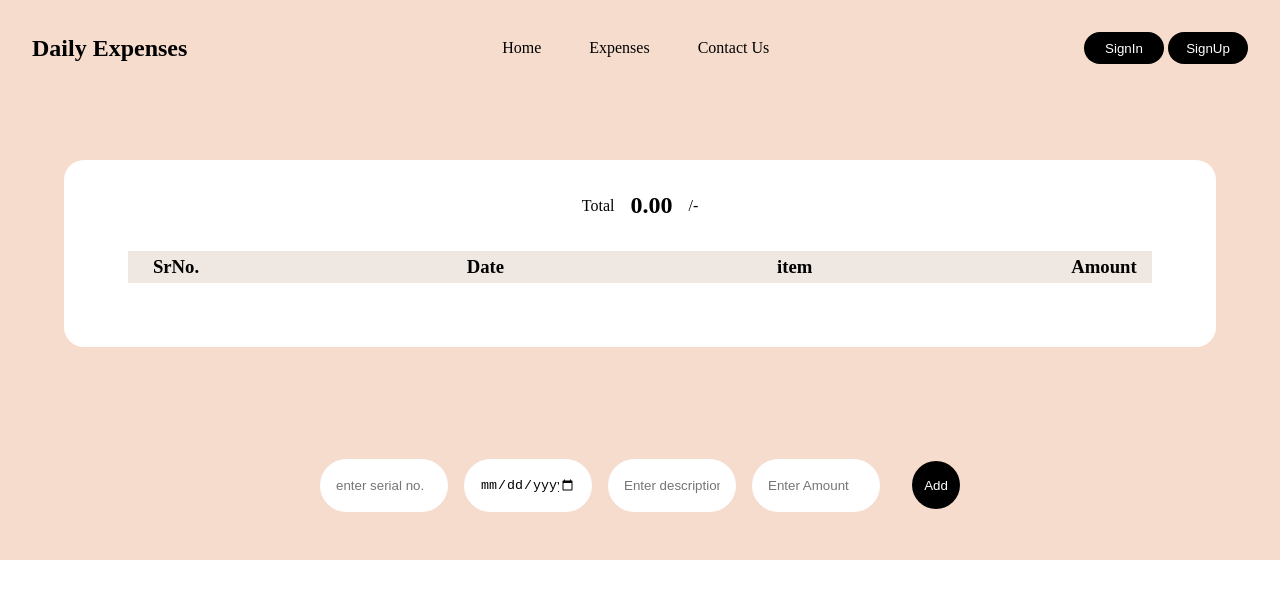
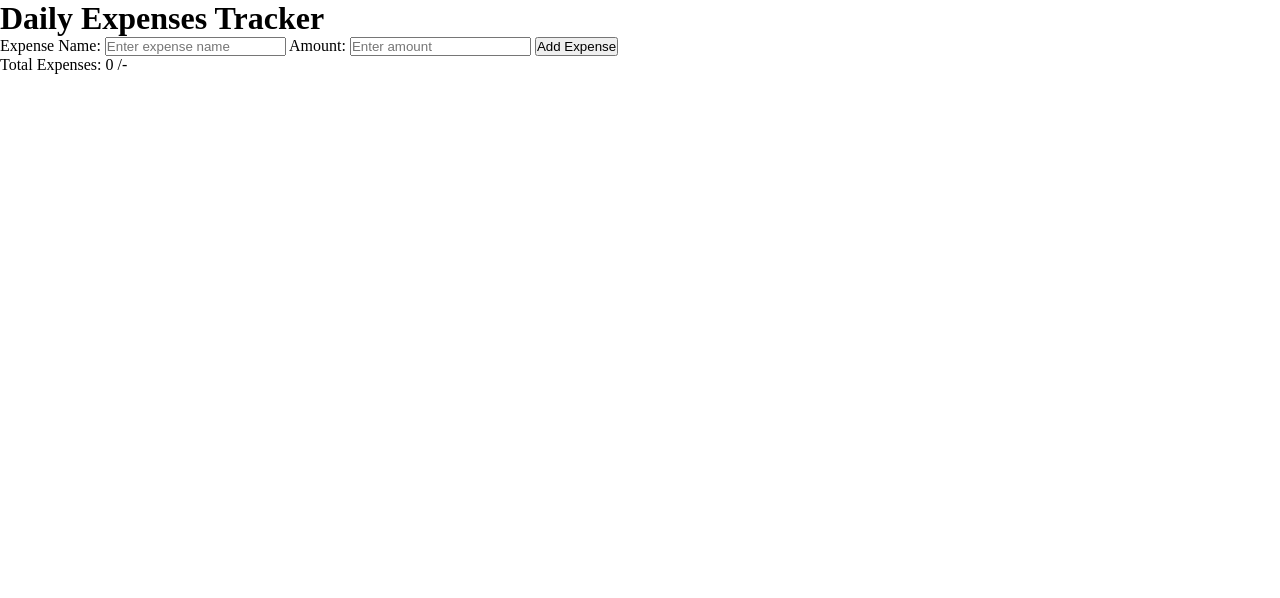
Before and after one commit to AtulmishraIT/Daily-expenses-tracker, a plain HTML site: page index.html in a window 1280 px wide. Drawn offline with Linux system fonts and the light colour scheme.

Commit message:
Update index.html

```diff
--- a/index.html
+++ b/index.html
@@ -3,47 +3,30 @@
 <head>
 <meta charset="UTF-8">
 <meta name="viewport" content="width=device-width, initial-scale=1.0">
-    <title>Daily Expenses</title>
+<title>Daily Expenses Tracker</title>
 <link rel="stylesheet" href="style.css">
+<link rel="stylesheet" href="https://cdnjs.cloudflare.com/ajax/libs/font-awesome/6.5.2/css/all.min.css" integrity="sha512-SnH5WK+bZxgPHs44uWIX+LLJAJ9/2PkPKZ5QiAj6Ta86w+fsb2TkcmfRyVX3pBnMFcV7oQPJkl9QevSCWr3W6A==" crossorigin="anonymous" referrerpolicy="no-referrer" />
 </head>
 <body>
-    <form>
-    <div class="main">
-        <div class="navbar">
-            <div class="logo">
-                <h2>Daily Expenses</h2>
+<div class="container">
+    <h1>Daily Expenses Tracker</h1>
+    <div class="expenses-form">
+        <label for="expense-name">Expense Name:</label>
+        <input type="text" id="expense-name" placeholder="Enter expense name">
+
+        <label for="expense-amount">Amount:</label>
+        <input type="number" id="expense-amount" placeholder="Enter amount">
+
+        <button onclick="addExpense()">Add Expense</button>
     </div>
-            <div class="nav">
-                <ul>
-                    <li>Home</li>
-                    <li>Expenses</li>
-                    <li>Contact Us</li>
-                </ul>
-            </div>
-            <div class="sign-in">
-                <button>SignIn</button>
-                <button>SignUp</button>
+
+    <div class="expenses-list">
+        <p>Total Expenses: <span id="total-expenses">0</span> /-</p>
+        <ul id="expenses-list"></ul>
+
     </div>
 </div>
-        <div class="expense-box">
-            <div class="Total-expenses">
-                <label>Total </label> <h2 class="totamt">0.00</h2> <label>/-</label>
-            </div>
-            <div class="added-expenses">
-                <h3>SrNo.</h3>
-                <h3>Date</h3>
-                <h3>item</h3>
-                <h3>Amount</h3>
-            </div>
-        </div>
-        <div class="add">
-            <input type="text" class="sr" placeholder="enter serial no." required>
-            <input type="date" class="date" placeholder="Enter date">
-            <input type="text" class="item" placeholder="Enter description" required>
-            <input type="text" class="amt" placeholder="Enter Amount" required><br><br>
-            <button class="add-btn">Add</button>
-        </div>
-    </div></form>
+
 <script src="script.js"></script>
 </body>
 </html>
```
Lines whose indentation alone changed are shown as unchanged.
